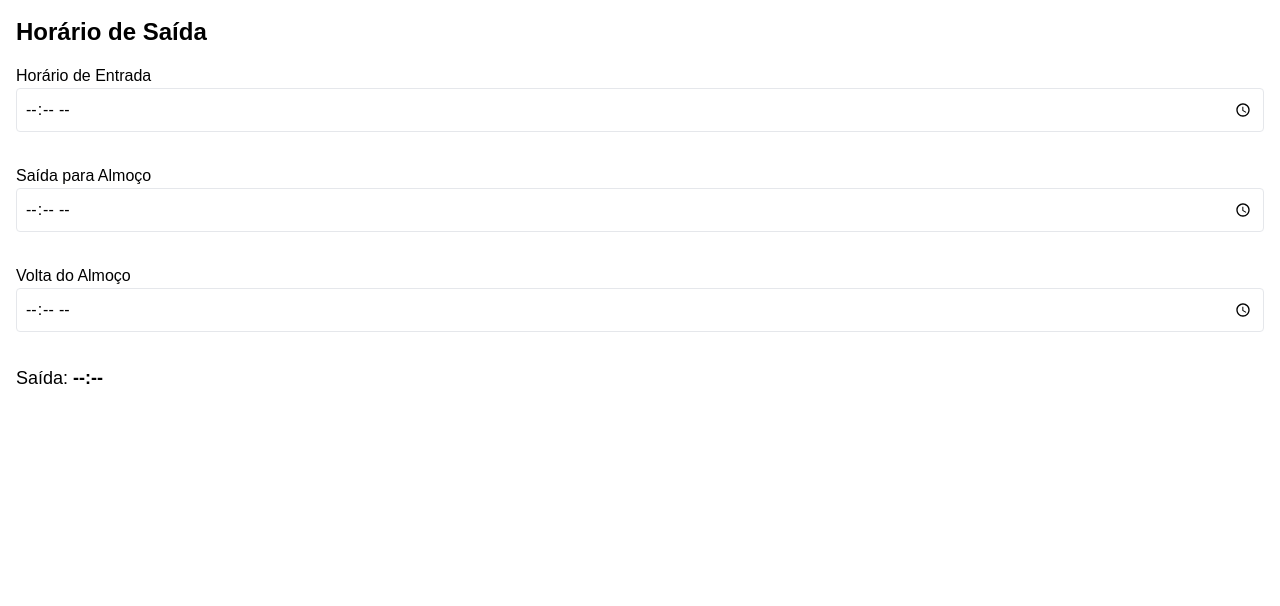
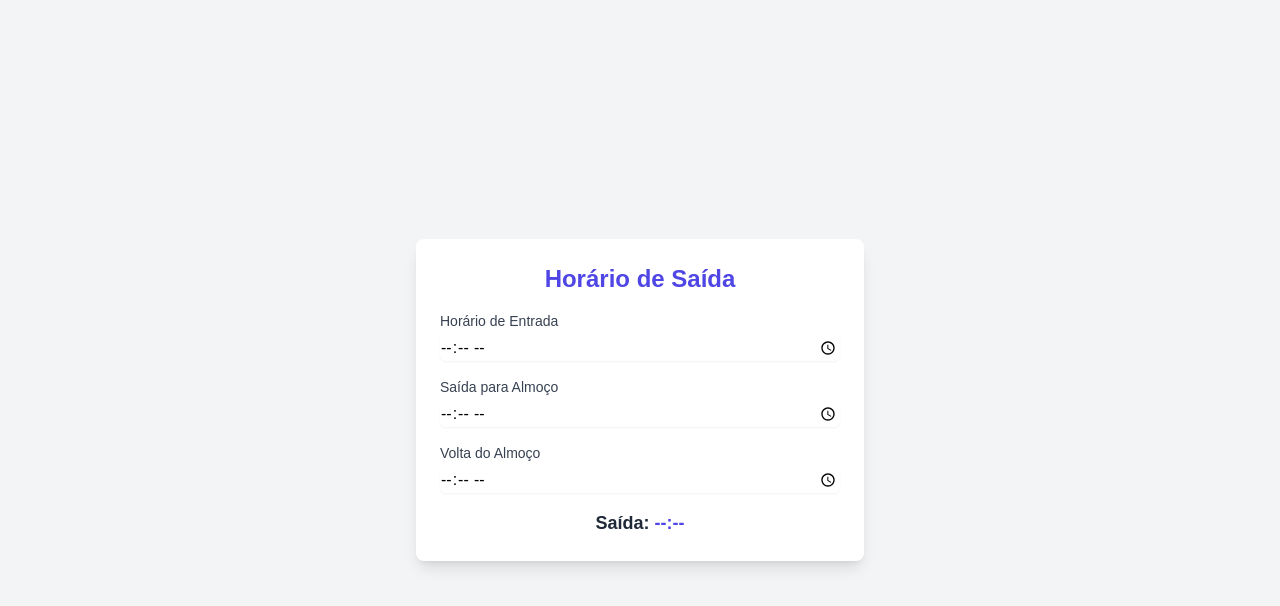
Before and after one commit to tiagodeazevedoferreira/AppCalculoHoras, a plain HTML site: page index.html in a window 1280 px wide. Drawn offline with nearby package versions, Linux system fonts and the light colour scheme; no server answers.

Commit message:
Add files via upload

```diff
--- a/index.html
+++ b/index.html
@@ -44,32 +44,33 @@
   <meta name="viewport" content="width=device-width, initial-scale=1.0">
   <title>Horário de Saída</title>
   <link rel="stylesheet" href="styles.css">
+  <script src="https://cdn.tailwindcss.com"></script>
   <link rel="manifest" href="/AppCalculoHoras/manifest.json">
   <!-- Ignorando favicon.ico por ora -->
   <!-- Incluir Tailwind CSS via CDN (para desenvolvimento) -->
   <script src="https://cdn.tailwindcss.com"></script>
 </head>
 <body>
-  <div class="container mx-auto p-4">
-    <h1 class="text-2xl font-bold mb-4">Horário de Saída</h1>
-    <label class="block mb-2">
-      Horário de Entrada
-      <input type="time" id="entryTime" class="border p-2 rounded w-full">
-    </label>
-    <br>
-    <label class="block mb-2">
-      Saída para Almoço
-      <input type="time" id="lunchStart" class="border p-2 rounded w-full">
-    </label>
-    <br>
-    <label class="block mb-2">
-      Volta do Almoço
-      <input type="time" id="lunchEnd" class="border p-2 rounded w-full">
-    </label>
-    <br>
-    <label class="text-lg">
-      Saída: <span id="exitTime" class="font-bold">--:--</span>
-    </label>
+<body class="bg-gray-100 flex items-center justify-center h-screen">
+  <div class="bg-white p-6 rounded-lg shadow-lg w-full max-w-md">
+    <h1 class="text-2xl font-bold text-center text-indigo-600 mb-4">Horário de Saída</h1>
+    <div class="space-y-4">
+      <div>
+        <label class="block text-sm font-medium text-gray-700">Horário de Entrada</label>
+        <input type="time" id="entryTime" class="mt-1 block w-full border-gray-300 rounded-md shadow-sm focus:ring-indigo-500 focus:border-indigo-500" required>
+      </div>
+      <div>
+        <label class="block text-sm font-medium text-gray-700">Saída para Almoço</label>
+        <input type="time" id="lunchStart" class="mt-1 block w-full border-gray-300 rounded-md shadow-sm focus:ring-indigo-500 focus:border-indigo-500" required>
+      </div>
+      <div>
+        <label class="block text-sm font-medium text-gray-700">Volta do Almoço</label>
+        <input type="time" id="lunchEnd" class="mt-1 block w-full border-gray-300 rounded-md shadow-sm focus:ring-indigo-500 focus:border-indigo-500" required>
+      </div>
+      <div class="text-center">
+        <p class="text-lg font-semibold text-gray-800">Saída: <span id="exitTime" class="text-indigo-600">--:--</span></p>
+      </div>
+    </div>
   </div>
 
   <!-- Adicionar o SDK do Firebase (versão compatível) via CDN -->
```
